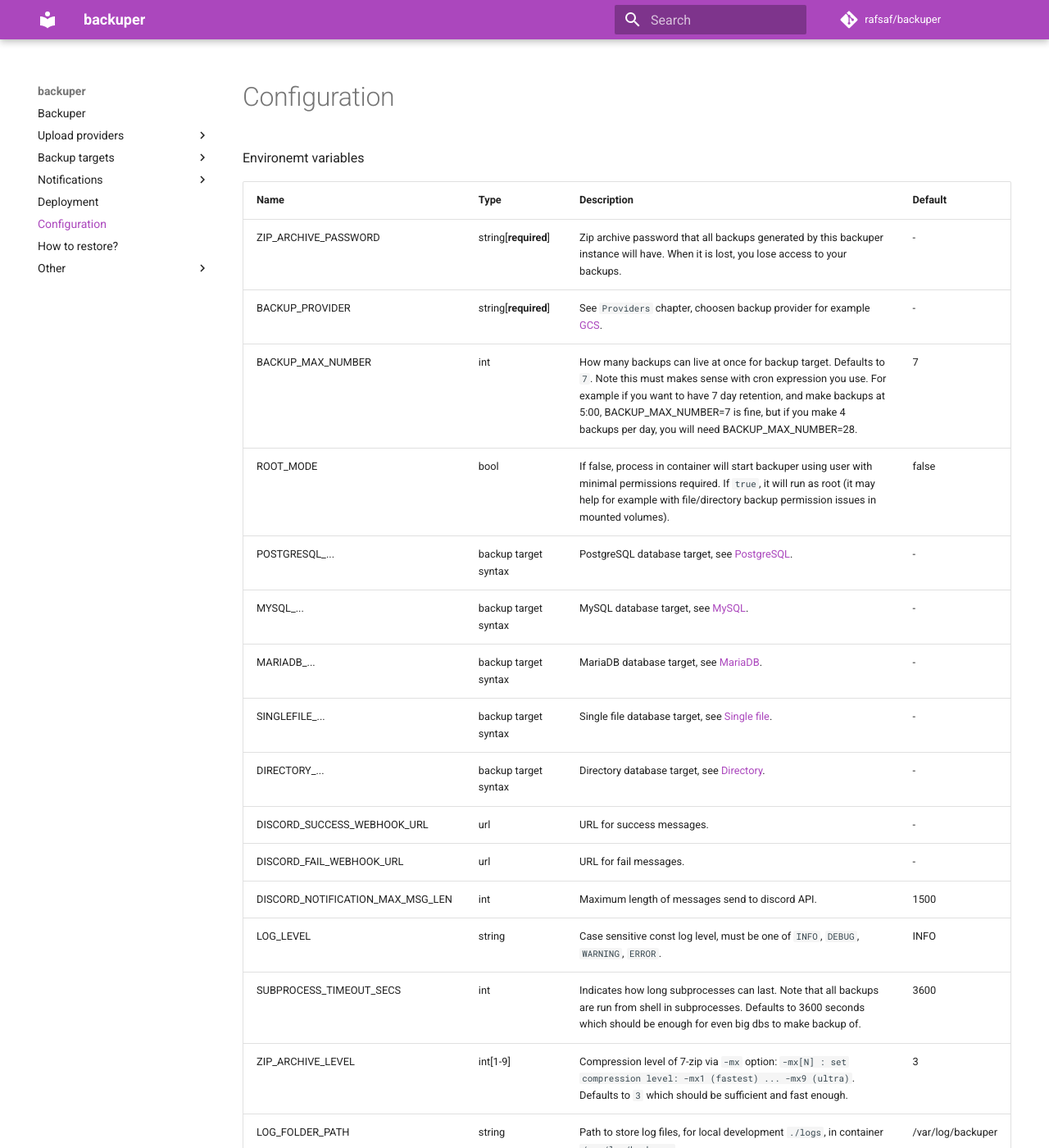
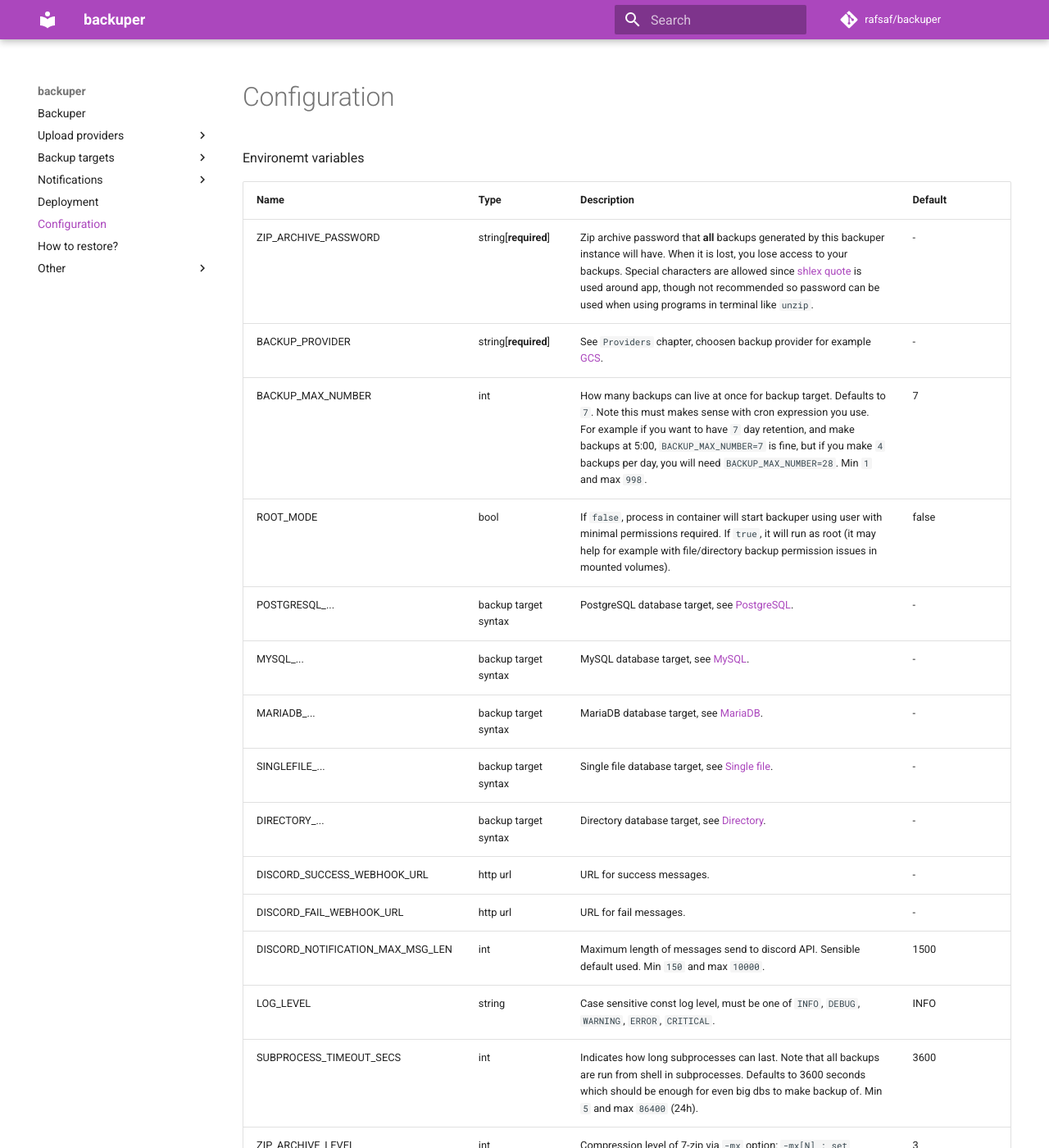
Before and after one commit to rafsaf/ogion, an MkDocs documentation site: the page built from docs/configuration.md, in a window 1280 px wide and 1400 px high. Shown: the whole window at 82% size. Built offline with MkDocs 1.6.1 and Material for MkDocs 9.7.7, drawn with Linux system fonts in a browser that asks for light colours; comment, search, counter and statistics services are not loaded; the version menu is left out; some of the changed text lies outside the part shown.

Commit message:
update docs

```diff
--- a/docs/configuration.md
+++ b/docs/configuration.md
@@ -7,26 +7,26 @@ hide:
 
 Environemt variables
 
-| Name                             | Type                 | Description                                                                                                                                                                                                                                                                                                   | Default           |
-| :------------------------------- | :------------------- | :------------------------------------------------------------------------------------------------------------------------------------------------------------------------------------------------------------------------------------------------------------------------------------------------------------ | :---------------- |
-| ZIP_ARCHIVE_PASSWORD             | string[**required**] | Zip archive password that all backups generated by this backuper instance will have. When it is lost, you lose access to your backups.                                                                                                                                                                        | -                 |
-| BACKUP_PROVIDER                  | string[**required**] | See `Providers` chapter, choosen backup provider for example [GCS](./providers/google_cloud_storage.md).                                                                                                                                                                                                      | -                 |
-| BACKUP_MAX_NUMBER                | int                  | How many backups can live at once for backup target. Defaults to `7`. Note this must makes sense with cron expression you use. For example if you want to have 7 day retention, and make backups at 5:00, BACKUP_MAX_NUMBER=7 is fine, but if you make 4 backups per day, you will need BACKUP_MAX_NUMBER=28. | 7                 |
-| ROOT_MODE                        | bool                 | If false, process in container will start backuper using user with minimal permissions required. If `true`, it will run as root (it may help for example with file/directory backup permission issues in mounted volumes).                                                                                    | false             |
-| POSTGRESQL\_...                  | backup target syntax | PostgreSQL database target, see [PostgreSQL](./backup_targets/postgresql.md).                                                                                                                                                                                                                                 | -                 |
-| MYSQL\_...                       | backup target syntax | MySQL database target, see [MySQL](./backup_targets/mysql.md).                                                                                                                                                                                                                                                | -                 |
-| MARIADB\_...                     | backup target syntax | MariaDB database target, see [MariaDB](./backup_targets/mariadb.md).                                                                                                                                                                                                                                          | -                 |
-| SINGLEFILE\_...                  | backup target syntax | Single file database target, see [Single file](./backup_targets/file.md).                                                                                                                                                                                                                                     | -                 |
-| DIRECTORY\_...                   | backup target syntax | Directory database target, see [Directory](backup_targets/directory.md).                                                                                                                                                                                                                                      | -                 |
-| DISCORD_SUCCESS_WEBHOOK_URL      | url                  | URL for success messages.                                                                                                                                                                                                                                                                                     | -                 |
-| DISCORD_FAIL_WEBHOOK_URL         | url                  | URL for fail messages.                                                                                                                                                                                                                                                                                        | -                 |
-| DISCORD_NOTIFICATION_MAX_MSG_LEN | int                  | Maximum length of messages send to discord API.                                                                                                                                                                                                                                                               | 1500              |
-| LOG_LEVEL                        | string               | Case sensitive const log level, must be one of `INFO`, `DEBUG`, `WARNING`, `ERROR`.                                                                                                                                                                                                                           | INFO              |
-| SUBPROCESS_TIMEOUT_SECS          | int                  | Indicates how long subprocesses can last. Note that all backups are run from shell in subprocesses. Defaults to 3600 seconds which should be enough for even big dbs to make backup of.                                                                                                                       | 3600              |
-| ZIP_ARCHIVE_LEVEL                | int[1-9]             | Compression level of 7-zip via `-mx` option: `-mx[N] : set compression level: -mx1 (fastest) ... -mx9 (ultra)`. Defaults to `3` which should be sufficient and fast enough.                                                                                                                                   | 3                 |
-| LOG_FOLDER_PATH                  | string               | Path to store log files, for local development `./logs`, in container `/var/log/backuper`.                                                                                                                                                                                                                    | /var/log/backuper |
-| SIGTERM_TIMEOUT_SECS             | int                  | Time in seconds on exit how long backuper will wait for ongoing backup threads before force killing them and exiting.                                                                                                                                                                                         | 30                |
-| ZIP_SKIP_INTEGRITY_CHECK         | bool                 | By default after 7zip archive is created, integrity check runs on it. You can opt out this behaviour for performance reasons, use `true`.                                                                                                                                                                     | false             |
+| Name                             | Type                 | Description                                                                                                                                                                                                                                                                                                                                                              | Default           |
+| :------------------------------- | :------------------- | :----------------------------------------------------------------------------------------------------------------------------------------------------------------------------------------------------------------------------------------------------------------------------------------------------------------------------------------------------------------------- | :---------------- |
+| ZIP_ARCHIVE_PASSWORD             | string[**required**] | Zip archive password that **all** backups generated by this backuper instance will have. When it is lost, you lose access to your backups. Special characters are allowed since [shlex quote](https://docs.python.org/3/library/shlex.html#shlex.quote) is used around app, though not recommended so password can be used when using programs in terminal like `unzip`. | -                 |
+| BACKUP_PROVIDER                  | string[**required**] | See `Providers` chapter, choosen backup provider for example [GCS](./providers/google_cloud_storage.md).                                                                                                                                                                                                                                                                 | -                 |
+| BACKUP_MAX_NUMBER                | int                  | How many backups can live at once for backup target. Defaults to `7`. Note this must makes sense with cron expression you use. For example if you want to have `7` day retention, and make backups at 5:00, `BACKUP_MAX_NUMBER=7` is fine, but if you make `4` backups per day, you will need `BACKUP_MAX_NUMBER=28`. Min `1` and max `998`.                             | 7                 |
+| ROOT_MODE                        | bool                 | If `false`, process in container will start backuper using user with minimal permissions required. If `true`, it will run as root (it may help for example with file/directory backup permission issues in mounted volumes).                                                                                                                                             | false             |
+| POSTGRESQL\_...                  | backup target syntax | PostgreSQL database target, see [PostgreSQL](./backup_targets/postgresql.md).                                                                                                                                                                                                                                                                                            | -                 |
+| MYSQL\_...                       | backup target syntax | MySQL database target, see [MySQL](./backup_targets/mysql.md).                                                                                                                                                                                                                                                                                                           | -                 |
+| MARIADB\_...                     | backup target syntax | MariaDB database target, see [MariaDB](./backup_targets/mariadb.md).                                                                                                                                                                                                                                                                                                     | -                 |
+| SINGLEFILE\_...                  | backup target syntax | Single file database target, see [Single file](./backup_targets/file.md).                                                                                                                                                                                                                                                                                                | -                 |
+| DIRECTORY\_...                   | backup target syntax | Directory database target, see [Directory](backup_targets/directory.md).                                                                                                                                                                                                                                                                                                 | -                 |
+| DISCORD_SUCCESS_WEBHOOK_URL      | http url             | URL for success messages.                                                                                                                                                                                                                                                                                                                                                | -                 |
+| DISCORD_FAIL_WEBHOOK_URL         | http url             | URL for fail messages.                                                                                                                                                                                                                                                                                                                                                   | -                 |
+| DISCORD_NOTIFICATION_MAX_MSG_LEN | int                  | Maximum length of messages send to discord API. Sensible default used. Min `150` and max `10000`.                                                                                                                                                                                                                                                                        | 1500              |
+| LOG_LEVEL                        | string               | Case sensitive const log level, must be one of `INFO`, `DEBUG`, `WARNING`, `ERROR`, `CRITICAL`.                                                                                                                                                                                                                                                                          | INFO              |
+| SUBPROCESS_TIMEOUT_SECS          | int                  | Indicates how long subprocesses can last. Note that all backups are run from shell in subprocesses. Defaults to 3600 seconds which should be enough for even big dbs to make backup of. Min `5` and max `86400` (24h).                                                                                                                                                   | 3600              |
+| ZIP_ARCHIVE_LEVEL                | int                  | Compression level of 7-zip via `-mx` option: `-mx[N] : set compression level: -mx1 (fastest) ... -mx9 (ultra)`. Defaults to `3` which should be sufficient and fast enough. Min `1` and max `9`.                                                                                                                                                                         | 3                 |
+| LOG_FOLDER_PATH                  | string               | Path to store log files, for local development `./logs`, in container `/var/log/backuper`.                                                                                                                                                                                                                                                                               | /var/log/backuper |
+| SIGTERM_TIMEOUT_SECS             | int                  | Time in seconds on exit how long backuper will wait for ongoing backup threads before force killing them and exiting. Min `0` and max `86400` (24h).                                                                                                                                                                                                                     | 30                |
+| ZIP_SKIP_INTEGRITY_CHECK         | bool                 | By default set to `false` and after 7zip archive is created, integrity check runs on it. You can opt out this behaviour for performance reasons, use `true`.                                                                                                                                                                                                             | false             |
 
 <br>
 <br>
```
Also changed, not shown: docs/notifications/discord.md (+5 -5 lines).
